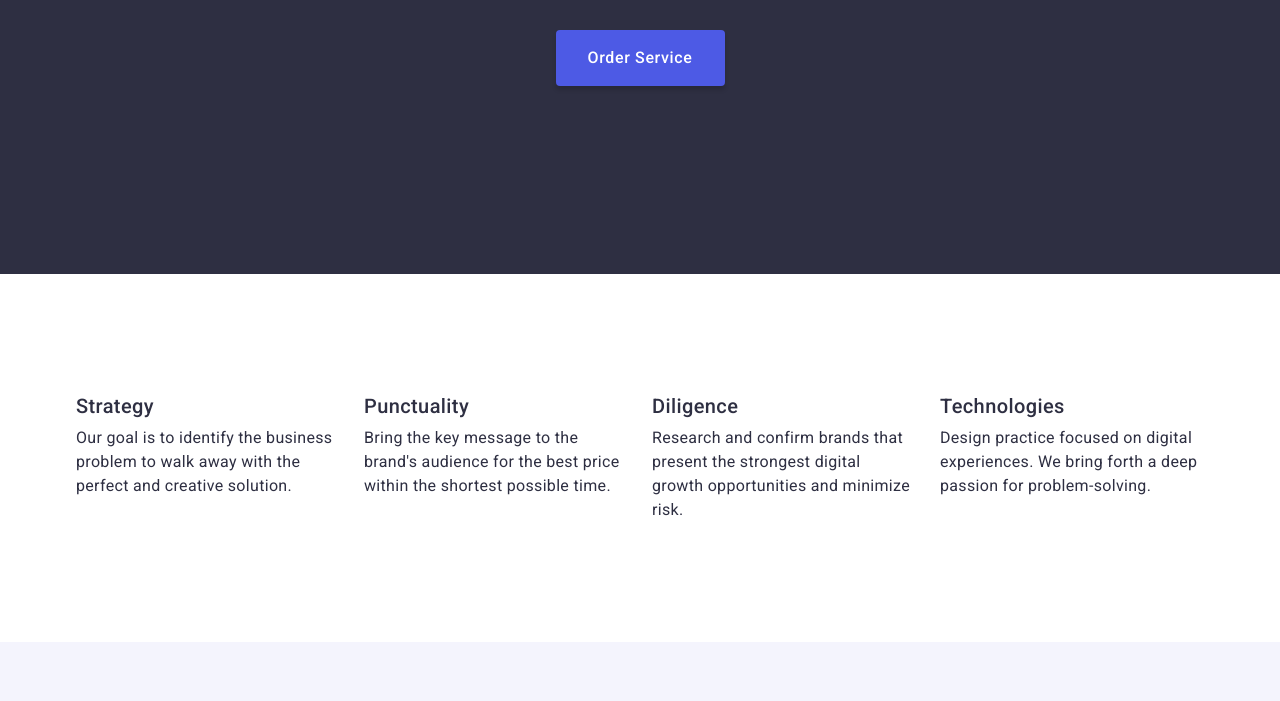
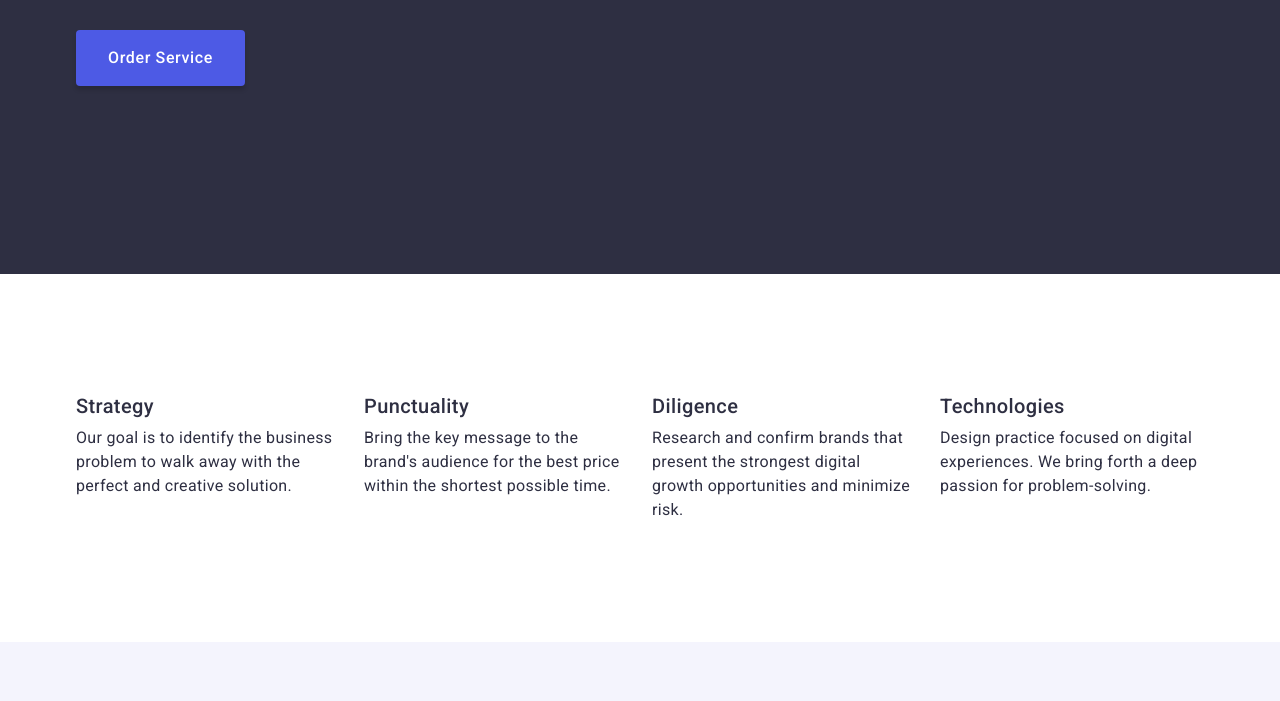
Before and after one commit to Andrii-Sliusarenko/goit-markup-hw-03, a plain HTML site: page index.html in a window 1280 px wide. Shown: the part 399-1100 px from the top of the page. Drawn offline with nearby package versions, Linux system fonts and the light colour scheme.

Commit message:
add initial files

```diff
--- a/css/style.css
+++ b/css/style.css
@@ -155,6 +155,7 @@ img {
 }
 .hero .button {
   background-color: #4d5ae5;
+  display: block;
   color: #ffffff;
   font-size: 16px;
   font-weight: 500;
```
